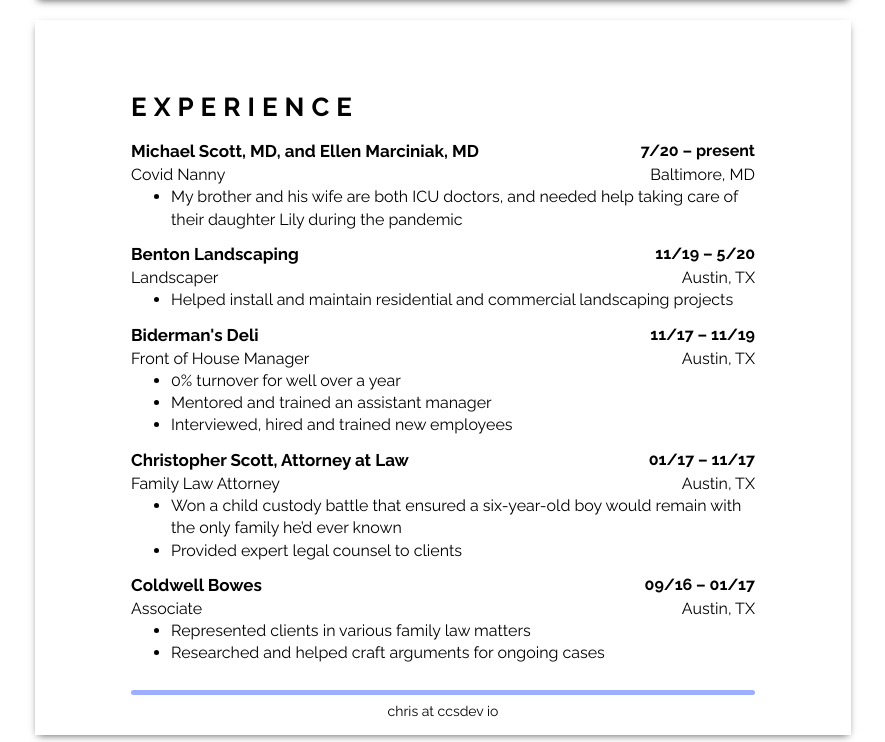
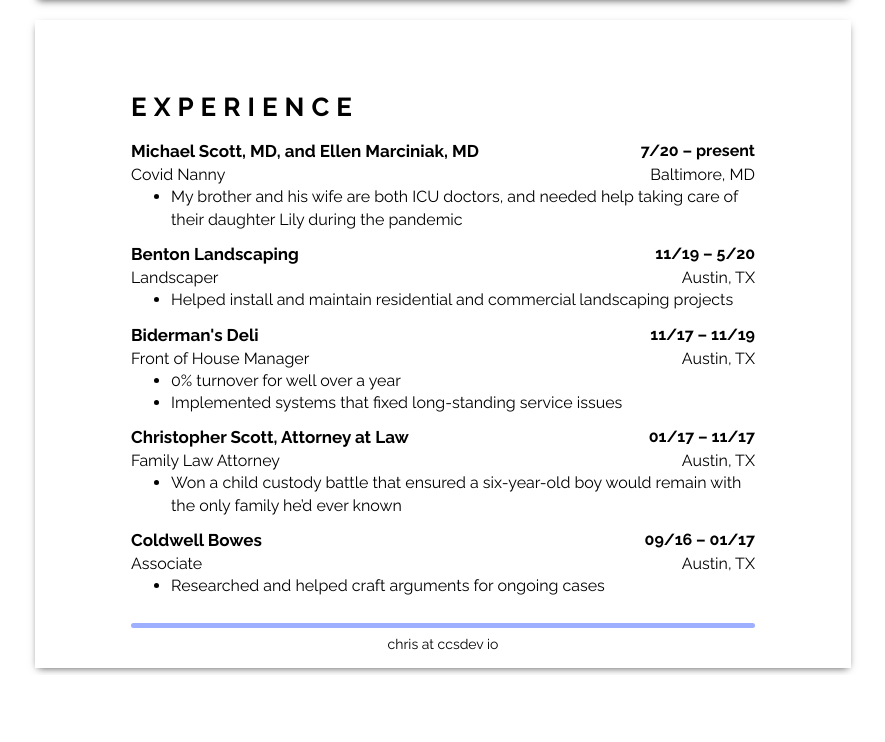
Before and after one commit to ccsdevio/CloudChallenge, a website: page s3/index.html in a window 1280 px wide. Shown: the part 1076-1818 px from the top of the page, without its empty margins (197-1082 px from the left). After the commit the page ends 1751 px from the top, so only its background shows below. Drawn offline with Linux system fonts and the light colour scheme; no server answers.

Commit message:
More Taylor

```diff
--- a/s3/index.html
+++ b/s3/index.html
@@ -138,8 +138,7 @@
         <div class="job-location">Austin, TX</div>
         <ul class="job-description">
           <li>0% turnover for well over a year</li>
-          <li>Mentored and trained an assistant manager</li>
-          <li>Interviewed, hired and trained new employees</li>
+          <li>Implemented systems that fixed long-standing service issues</li>
         </ul>
       </div>
       <div class="employer-entry">
@@ -149,7 +148,6 @@
         <div class="job-location">Austin, TX</div>
         <ul class="job-description">
           <li>Won a child custody battle that ensured a six-year-old boy would remain with the only family he’d ever known</li>
-          <li>Provided expert legal counsel to clients</li>
         </ul>
       </div>
       <div class="employer-entry">
@@ -158,7 +156,6 @@
         <div class="position">Associate</div>
         <div class="job-location">Austin, TX</div>
         <ul class="job-description">
-          <li>Represented clients in various family law matters</li>
           <li>Researched and helped craft arguments for ongoing cases</li>
         </ul>
       </div>
```
